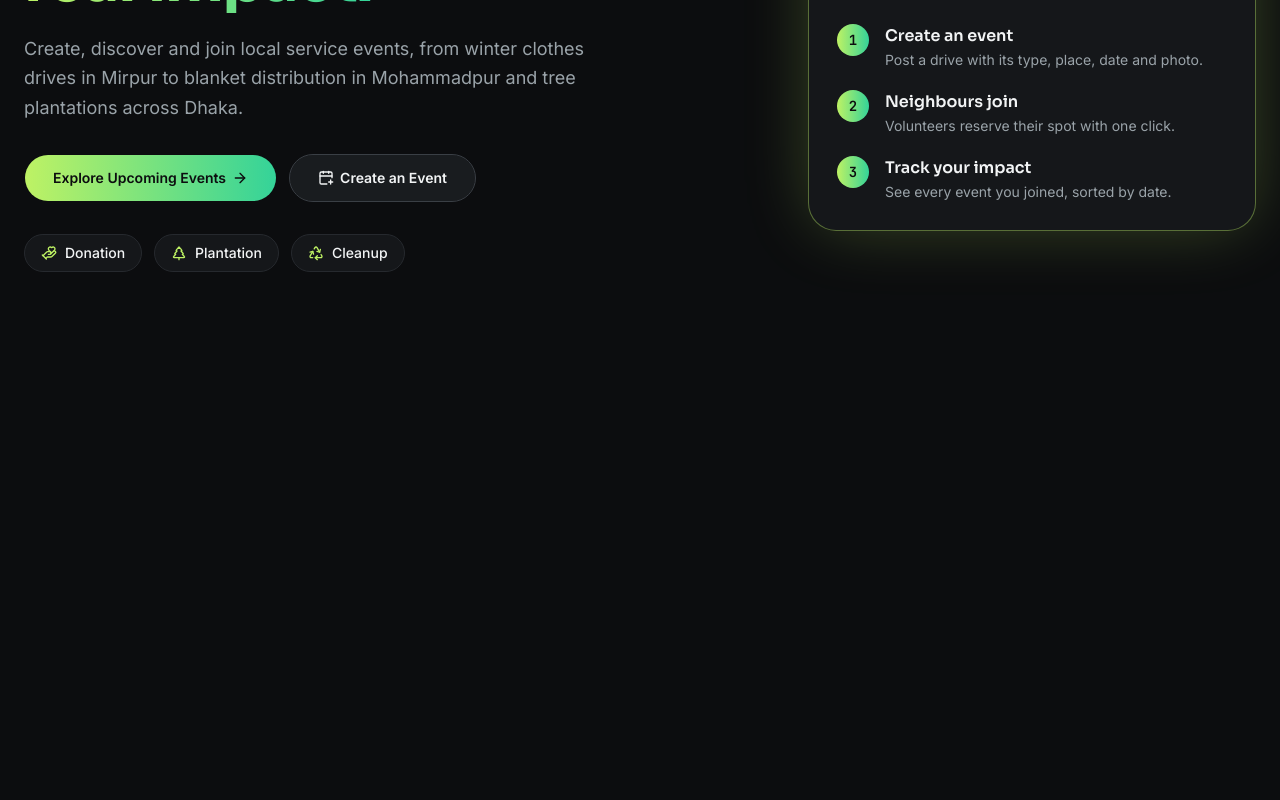
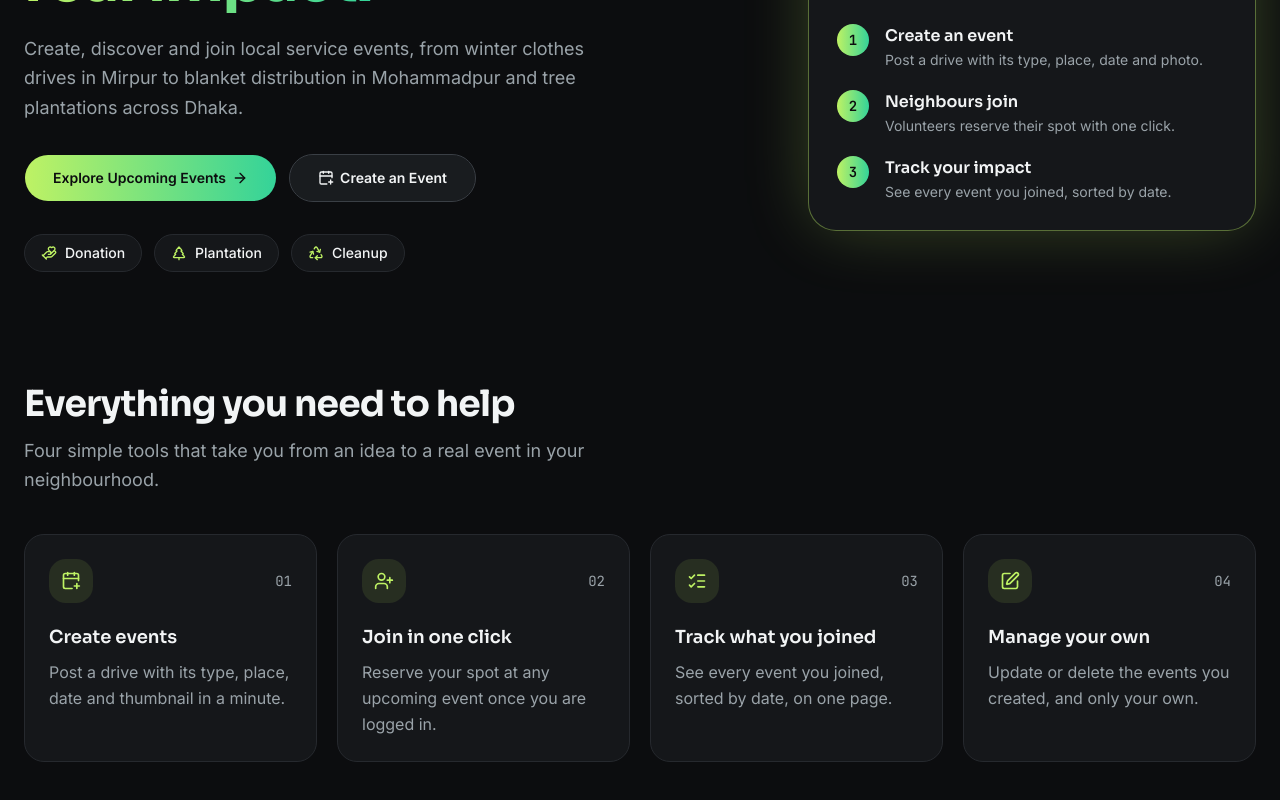
Before and after one commit to AkramMdkhan/shebabondhu-client, a Next.js app: page / in a window 1280 px wide. Shown: the part 366-1166 px from the top of the page. Before the commit the page ends 800 px from the top, so only its background shows below. Built offline with nearby package versions, Linux system fonts and the light colour scheme.

Commit message:
feat: add home page features section

```diff
--- a/src/app/page.tsx
+++ b/src/app/page.tsx
@@ -1,9 +1,11 @@
 import { Banner } from "@/components/home/banner";
+import { Features } from "@/components/home/features";
 
 export default function HomePage() {
   return (
     <>
       <Banner />
+      <Features />
     </>
   );
 }
--- /dev/null
+++ b/src/components/home/features.tsx
@@ -0,0 +1,60 @@
+import { CalendarPlus, ListChecks, SquarePen, UserPlus } from "lucide-react";
+
+const features = [
+  {
+    icon: CalendarPlus,
+    title: "Create events",
+    text: "Post a drive with its type, place, date and thumbnail in a minute.",
+  },
+  {
+    icon: UserPlus,
+    title: "Join in one click",
+    text: "Reserve your spot at any upcoming event once you are logged in.",
+  },
+  {
+    icon: ListChecks,
+    title: "Track what you joined",
+    text: "See every event you joined, sorted by date, on one page.",
+  },
+  {
+    icon: SquarePen,
+    title: "Manage your own",
+    text: "Update or delete the events you created, and only your own.",
+  },
+];
+
+export function Features() {
+  return (
+    <section className="mx-auto w-full max-w-7xl px-4 pb-20 sm:px-6 lg:pb-28">
+      <div className="max-w-2xl">
+        <h2 className="text-3xl font-bold tracking-tight sm:text-4xl">
+          Everything you need to help
+        </h2>
+        <p className="mt-3 text-lg leading-relaxed text-muted-foreground">
+          Four simple tools that take you from an idea to a real event in your
+          neighbourhood.
+        </p>
+      </div>
+
+      <div className="mt-10 grid gap-5 sm:grid-cols-2 lg:grid-cols-4">
+        {features.map(({ icon: Icon, title, text }, index) => (
+          <article
+            key={title}
+            className="flex h-full flex-col rounded-[20px] border border-border bg-card p-6 transition-colors hover:border-brand/50"
+          >
+            <div className="flex items-center justify-between">
+              <span className="flex size-11 items-center justify-center rounded-xl bg-brand/10 text-brand">
+                <Icon className="size-5" />
+              </span>
+              <span className="font-mono text-sm text-muted-foreground">
+                0{index + 1}
+              </span>
+            </div>
+            <h3 className="mt-5 text-lg font-semibold">{title}</h3>
+            <p className="mt-2 leading-relaxed text-muted-foreground">{text}</p>
+          </article>
+        ))}
+      </div>
+    </section>
+  );
+}
--- a/src/components/navbar.tsx
+++ b/src/components/navbar.tsx
@@ -28,7 +28,7 @@ export function Navbar() {
   const isEventsActive = pathname.startsWith("/events");
 
   return (
-    <header className="sticky top-4 z-50 mx-auto mt-4 w-full max-w-7xl px-4 sm:px-6">
+    <header className="sticky top-0 z-50 mx-auto mt-4 w-full max-w-7xl px-4 sm:px-6">
       <nav
         className="flex flex-wrap items-center justify-between gap-x-4 gap-y-2 rounded-3xl border border-border bg-card/80 py-3 pl-5 pr-3 backdrop-blur-md md:rounded-full md:pl-6"
         aria-label="Main navigation"
```
